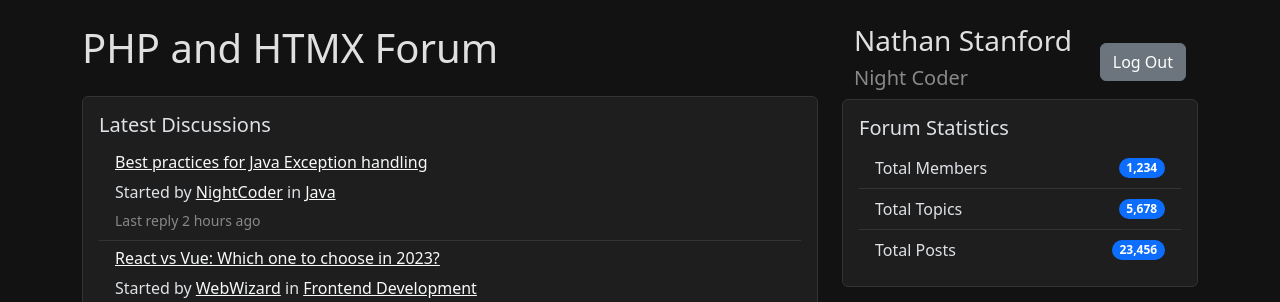
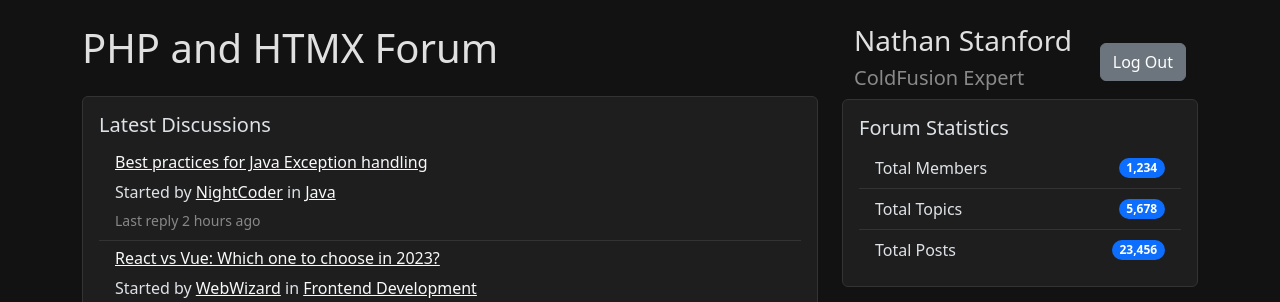
Before and after one commit to nastanford/phpforum, a PHP site: page / in a window 1280 px wide. Shown: the part 56-358 px from the top of the page. Run offline with PHP 8.4, Linux system fonts and the light colour scheme.

Commit message:
Minor update

```diff
--- a/partials/home/login_check.php
+++ b/partials/home/login_check.php
@@ -3,7 +3,7 @@
     <div class="col">
       <div class="h3 mb-2">
         Nathan Stanford<br>
-        <span class="h5 text-white-50">Night Coder</span>
+        <span class="h5 text-white-50">ColdFusion Expert</span>
       </div>
     </div>
     <div class="col-auto">
```
